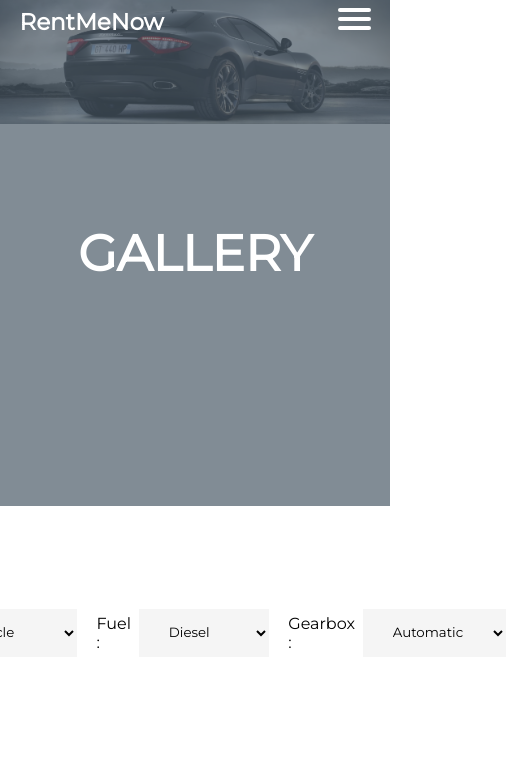
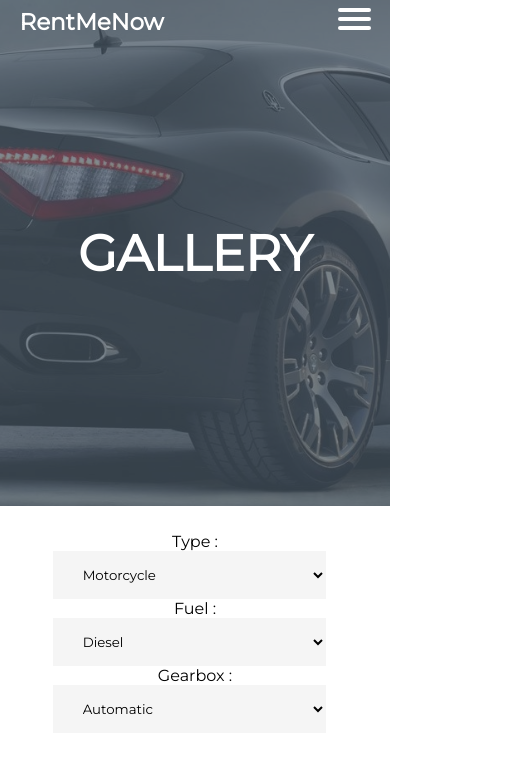
Before and after one commit to veinsmoke101/RentMeNow, a plain HTML site: page gallery.html in a window 390 px wide. Shown: the top 757 px of the page, 506 px wide, since content can reach past the window. Drawn offline with Linux system fonts and the light colour scheme.

Commit message:
fixed some issues in gallery

```diff
--- a/styles/_gallery-formulaire.scss
+++ b/styles/_gallery-formulaire.scss
@@ -4,11 +4,19 @@
     display: flex;
     justify-content: center;
     align-items: center;
+    @media (max-width:768px) {
+        flex-direction: column;
+
+    }
     select{
         margin:0 5% 0 2%;
         padding: 15px 26px;
         background-color: whitesmoke;
         border: none;
         outline: none;
+        @media (max-width:768px) {
+            width: 70%;
+            //margin:2% 0 5% 0;
+        }
     }
 }
--- a/styles/_gallery-hero.scss
+++ b/styles/_gallery-hero.scss
@@ -11,6 +11,10 @@
     justify-content: end;
     align-items: center;
     position: relative;
+    @media (max-width:1400px) {
+        background-size: cover;
+        background-position:center;
+    }
 
 
     .color-overlay{
```
Also changed, not shown: styles/gallery.css, 1 other file.
